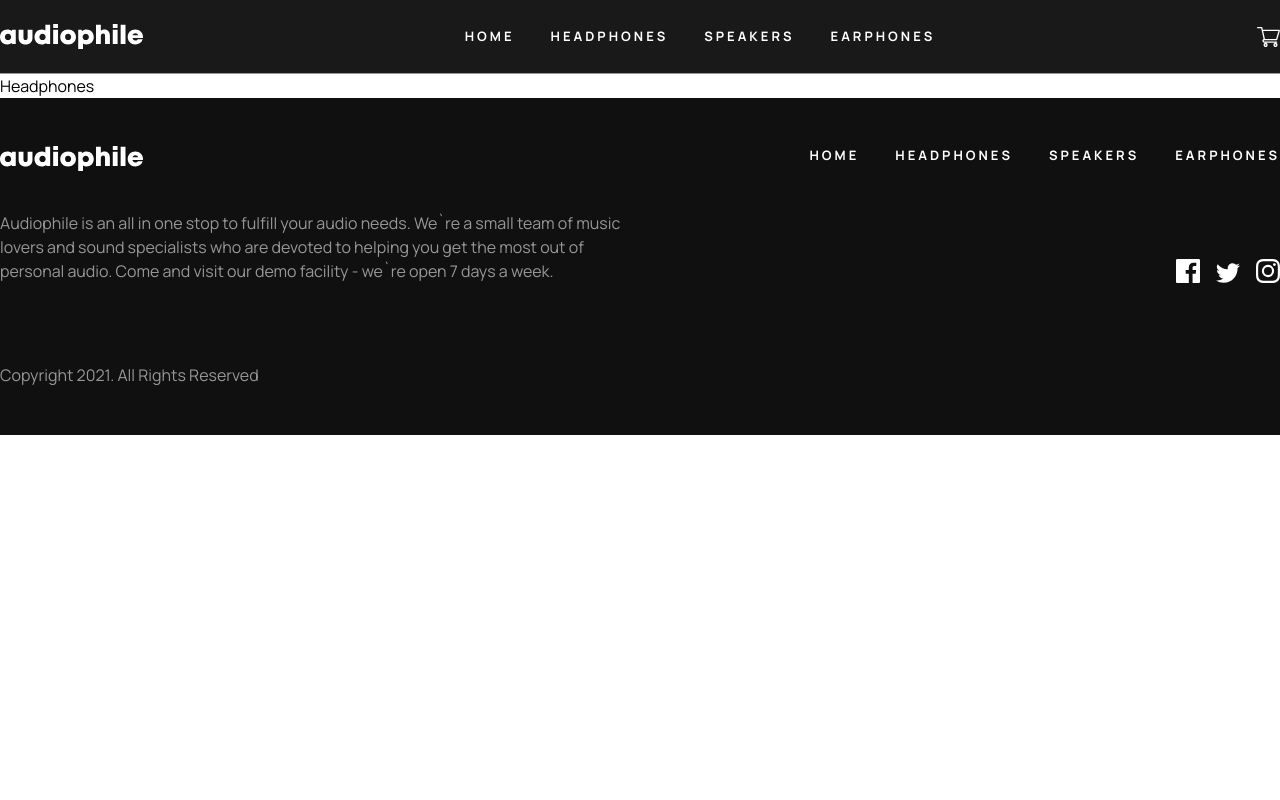
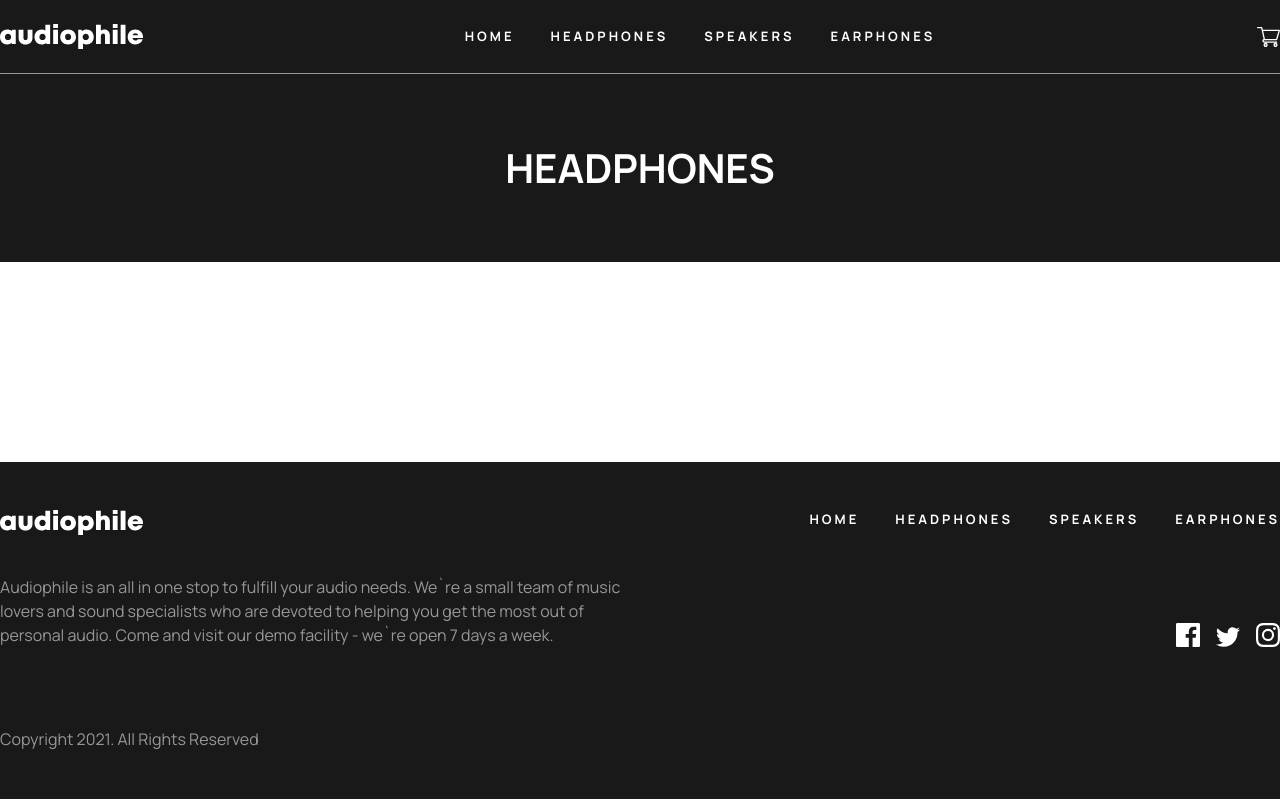
Before and after one commit to ArturDBW/audiophileShop, a React (Vite) app: page /headphones in a window 1280 px wide. Built offline with nearby package versions, Linux system fonts and the light colour scheme.

Commit message:
add component HeaderCategory.jsx

```diff
--- a/src/components/Footer.jsx
+++ b/src/components/Footer.jsx
@@ -6,7 +6,7 @@ import { Instagram } from "../svg/Instagram";
 
 export const Footer = () => {
   return (
-    <footer className="bg-[#101010]">
+    <footer className="mt-[200px]  bg-[#1a1919]">
       <div className="mx-auto max-w-[1440px] py-12">
         <div className="flex justify-between">
           <Logo />
--- a/src/components/Header.jsx
+++ b/src/components/Header.jsx
@@ -4,7 +4,7 @@ import { Navigation } from "./Navigation";
 
 export const Header = () => {
   return (
-    <header className=" bg-[#1a1919]">
+    <header className="bg-[#1a1919]">
       <div className="mx-auto flex max-w-[1440px] items-center justify-between border-b border-[#979797] py-6">
         <Logo />
         <Navigation />
--- /dev/null
+++ b/src/components/HeaderCategory.jsx
@@ -0,0 +1,15 @@
+import PropTypes from "prop-types";
+
+export const HeaderCategory = ({ children }) => {
+  return (
+    <div className="bg-[#1a1919]">
+      <h2 className="py-16 text-center text-[40px] font-bold uppercase text-white">
+        {children}
+      </h2>
+    </div>
+  );
+};
+
+HeaderCategory.propTypes = {
+  children: PropTypes.string,
+};
--- a/src/pages/Headphones.jsx
+++ b/src/pages/Headphones.jsx
@@ -1,3 +1,5 @@
+import { HeaderCategory } from "../components/HeaderCategory";
+
 export const Headphones = () => {
-  return <div>Headphones</div>;
+  return <HeaderCategory>Headphones</HeaderCategory>;
 };
```
